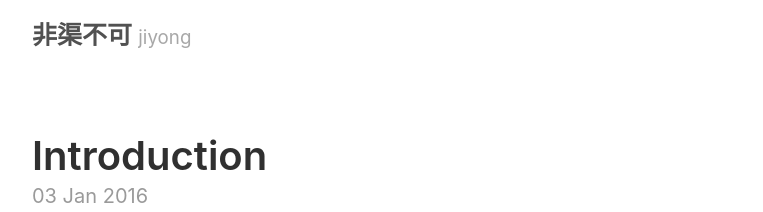
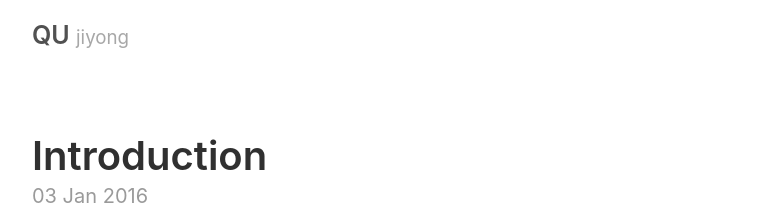
Before and after one commit to jiyong/jiyong.github.io, a Jekyll site: the page built from index.html, in a window 1280 px wide. Shown: the top 212 px of the page, without its empty margins (258-1021 px from the left). Built offline with Jekyll 4.4.1, drawn with Linux system fonts in a browser that asks for light colours; the list of posts is cut into pages by our own code.

Commit message:
修改_config

```diff
--- a/_config.yml
+++ b/_config.yml
@@ -2,7 +2,7 @@
 permalink:           pretty
 
 # Setup
-title:               非渠不可
+title:               QU
 tagline:             jiyong
 url:                 http://jiyong.me
 paginate:            1
```
